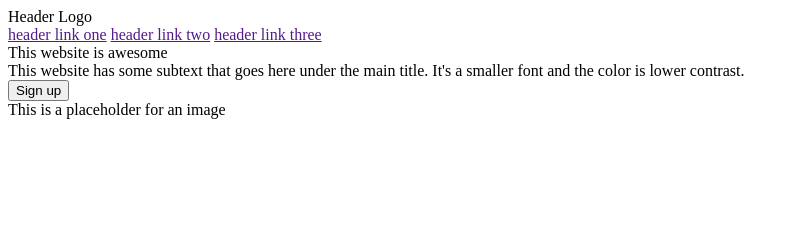
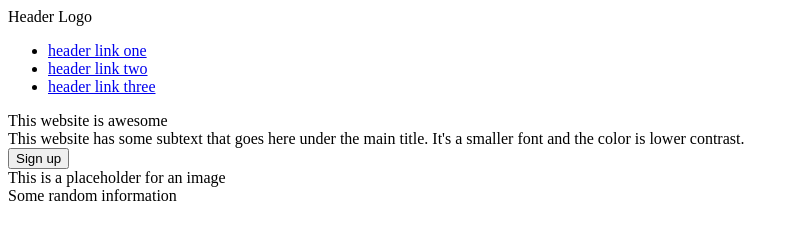
Before and after one commit to UtkarshSingh22/Landing-Page-TOP, a plain HTML site: page index.html in a window 1280 px wide. Shown: the whole page, without its empty margins (0-799 px from the left). Drawn offline with Linux system fonts and the light colour scheme.

Commit message:
Change to ul from div in header and add second bar info

```diff
--- a/index.html
+++ b/index.html
@@ -8,11 +8,11 @@
 
         <div class="header">
             <div class="logo">Header Logo</div>
-            <div class="links">
-                <a href="">header link one</a>
-                <a href="">header link two</a>
-                <a href="">header link three</a>
-            </div>
+            <ul>
+                <li><a href="google.com">header link one</a></li>
+                <li><a href="google.com">header link two</a></li>
+                <li><a href="google.com">header link three</a></li>
+            </ul>
         </div>
 
         <div class="first">
@@ -23,5 +23,12 @@
             </div>
             <div class="image-one">This is a placeholder for an image</div>
         </div>
+
+        <div class="second">
+            <div class="rand-info">Some random information</div>
+            <div class="4pics">
+                <div class="box"></div>
+            </div>
+        </div>
     </body>
 </html>
```
